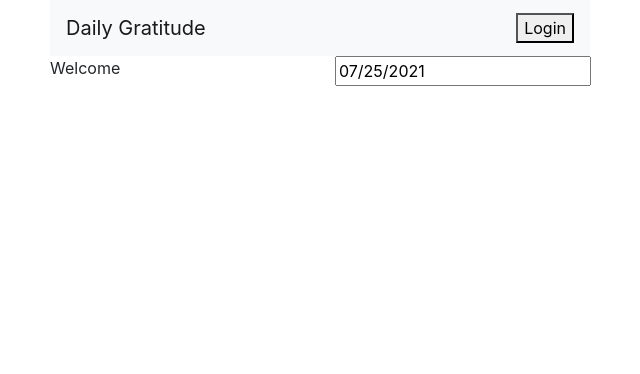
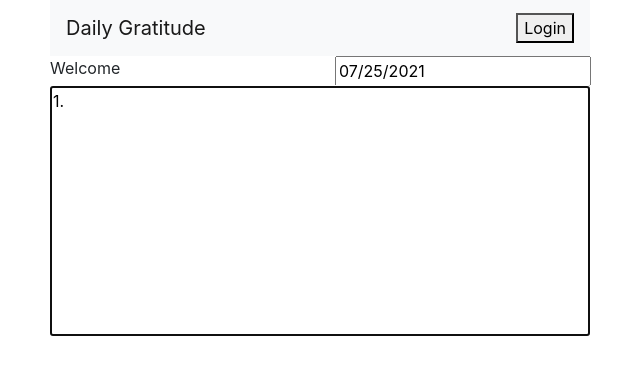
Before and after one commit to mohannaidu/gratitude, a React (Create React App) app: page / in a window 1280 px wide. Shown: the top 374 px of the page, without its empty margins (320-960 px from the left). Built offline with nearby package versions, Linux system fonts and the light colour scheme; no server answers; the database is empty.

Commit message:
editor to load first and then data follows

```diff
--- a/src/App.tsx
+++ b/src/App.tsx
@@ -122,7 +122,7 @@ export default function App(){
 
           <div className="row">
               <div className="col-md-6 offset-md-3">
-                  {entries &&  <ListEditor entry={entries}/> }
+                  <ListEditor entry={entries}/>
               </div>
           </div>
       </div>
--- a/src/ListEditor.tsx
+++ b/src/ListEditor.tsx
@@ -45,6 +45,16 @@ export class ListEditor extends Component<Props, State> {
         //console.log("component mounted");
         this.focus();
     }
+    componentWillReceiveProps(nextProps) {
+        if (nextProps.entry) {
+            const entryCounter: number = this.getCounter(nextProps.entry) + 1;
+            this.state = {
+                counter: entryCounter,
+                text: nextProps.entry
+            }
+        }
+
+    }
 
     getCounter(str: String){
         var ks = str.split(/\r?\n/);
```
